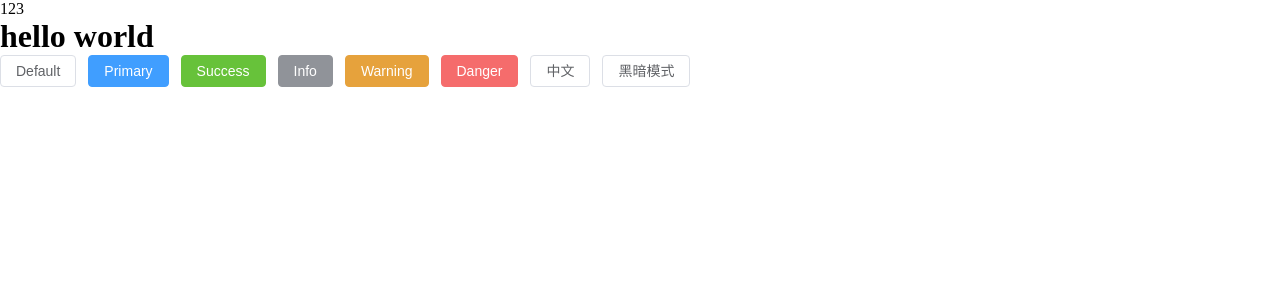
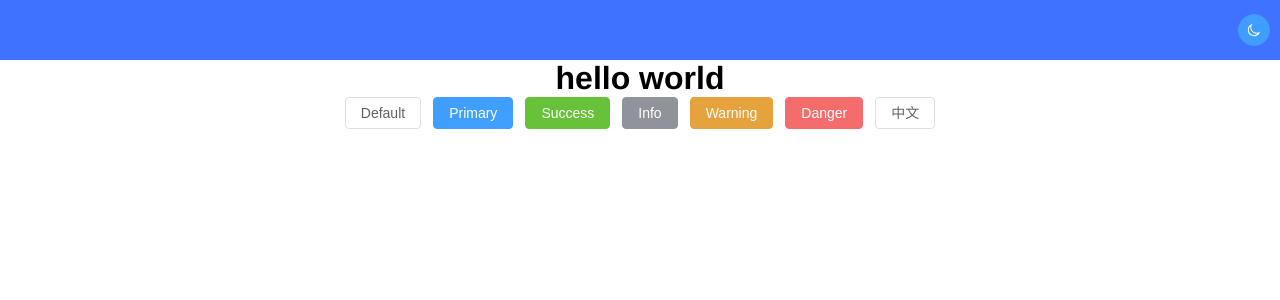
Before and after one commit to Always-Team/vue3-elementplus-ts-template, a Vue app: page / in a window 1280 px wide. Shown: the top 300 px of the page. Built offline with nearby package versions, Linux system fonts and the light colour scheme; no server answers.

Commit message:
update npm and dark

```diff
--- a/src/App.vue
+++ b/src/App.vue
@@ -1,10 +1,12 @@
 <template>
+  <HeaderView />
   <RouterView />
 </template>
 
 <script setup lang="ts">
 import { RouterView } from "vue-router";
 import { useDark } from "@vueuse/core";
+import HeaderView from "./layout/HeaderView.vue";
 useDark();
 </script>
 
--- a/src/assets/styles/base.css
+++ b/src/assets/styles/base.css
@@ -1,4 +1,13 @@
 * {
   padding: 0;
   margin: 0;
+  box-sizing: border-box;
 }
+html,
+body,
+#app {
+  width: 100%;
+  height: 100%;
+  overflow: hidden;
+  font-family: "Helvetica Neue", Helvetica, "PingFang SC", "Hiragino Sans GB", "Microsoft YaHei", "微软雅黑", Arial, sans-serif;
+}
--- a/src/assets/styles/base.less
+++ b/src/assets/styles/base.less
@@ -1,4 +1,14 @@
 * {
   padding: 0;
   margin: 0;
+  box-sizing: border-box;
 }
+html,
+body,
+#app {
+  width: 100%;
+  height: 100%;
+  overflow: hidden;
+  font-family: "Helvetica Neue", Helvetica, "PingFang SC", "Hiragino Sans GB",
+    "Microsoft YaHei", "微软雅黑", Arial, sans-serif;
+}
--- /dev/null
+++ b/src/layout/HeaderView.vue
@@ -0,0 +1,68 @@
+<template>
+  <div class="header">
+    <div class="right_box">
+      <el-button
+        style="margin-right: 10px"
+        type="primary"
+        :icon="state.isDark ? Sunny : Moon"
+        circle
+        @click="switchDarkMode"
+      />
+    </div>
+  </div>
+</template>
+<script setup lang="ts">
+import utils from "@/utils/utils";
+import { onMounted, reactive } from "vue";
+import { Sunny, Moon } from "@element-plus/icons-vue";
+const state = reactive({
+  isDark: false,
+});
+const switchDarkMode = () => {
+  utils.switchDark();
+  isDark();
+};
+const watchDark = () => {
+  window
+    .matchMedia("(prefers-color-scheme: dark)")
+    .addEventListener("change", () => {
+      isDark();
+    });
+};
+const isDark = () => {
+  const html = document.querySelector("html");
+  if (html) {
+    setTimeout(() => {
+      html.getAttribute("class") === "dark"
+        ? (state.isDark = true)
+        : (state.isDark = false);
+    }, 1);
+  }
+};
+onMounted(() => {
+  watchDark();
+  isDark();
+});
+</script>
+<style lang="less" scoped>
+.header {
+  width: 100%;
+  height: 60px;
+  background-color: #3f72ff;
+  border-bottom: 1px solid transparent;
+
+  .right_box {
+    float: right;
+    display: flex;
+    align-items: center;
+    height: 60px;
+    line-height: 60px;
+  }
+}
+.dark {
+  .header {
+    background-color: #121212;
+    border-bottom: 1px solid #dddddd;
+  }
+}
+</style>
--- a/src/views/IndexView.vue
+++ b/src/views/IndexView.vue
@@ -1,5 +1,5 @@
 <template>
-  <div>123</div>
+  <div class="container">
     <h1>hello world</h1>
     <el-button>Default</el-button>
     <el-button type="primary">Primary</el-button>
@@ -8,7 +8,7 @@
     <el-button type="warning">Warning</el-button>
     <el-button type="danger">Danger</el-button>
     <el-button>中文</el-button>
-  <el-button @click="utils.switchDark">黑暗模式</el-button>
+  </div>
 </template>
 <script setup lang="ts">
 import {
@@ -18,7 +18,6 @@ import {
   type ComponentInternalInstance,
 } from "vue";
 import { useCounterStore } from "../stores/counter";
-import utils from "@/utils/utils";
 
 const currentInstance = getCurrentInstance() as ComponentInternalInstance;
 const { $http } = currentInstance.appContext.config.globalProperties;
@@ -39,4 +38,9 @@ onMounted(() => {
   getData();
 });
 </script>
-<style lang="less" scoped></style>
+<style lang="less" scoped>
+.container {
+  width: 100%;
+  text-align: center;
+}
+</style>
```
Also changed, not shown: package.json (+4 -4 lines), 1 other file (tests, documents, lock files or other folders). Lines whose indentation alone changed are shown as unchanged.
